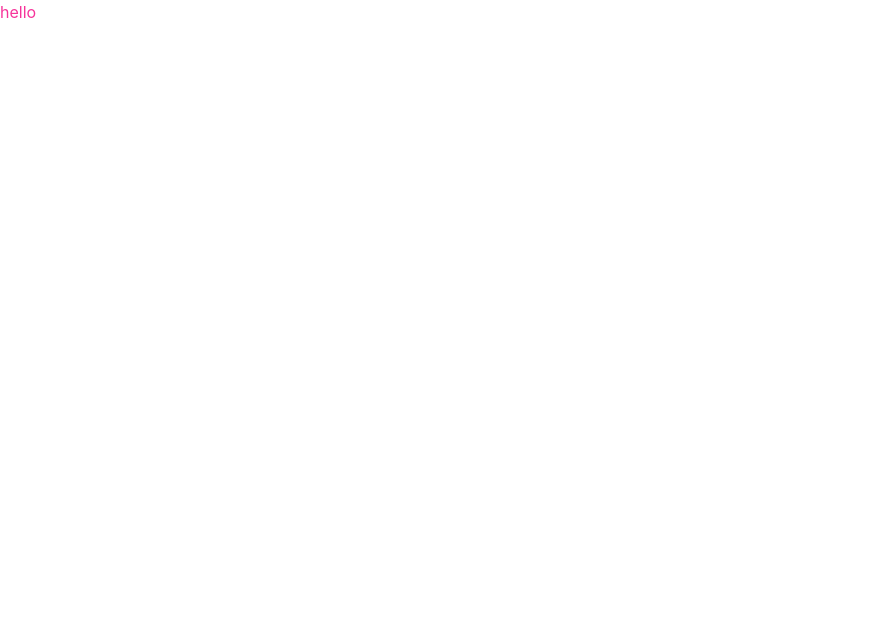
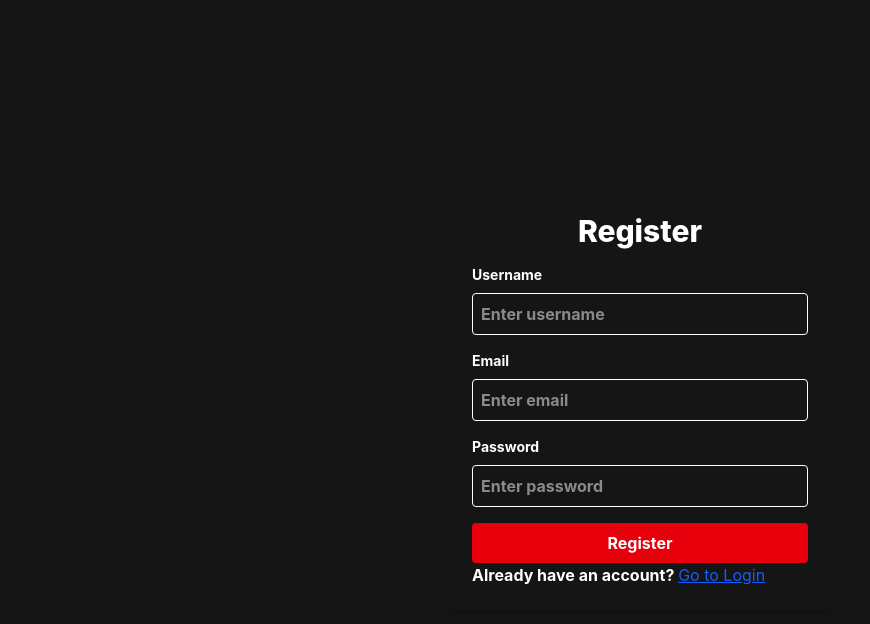
Before and after one commit to prasiddha-dahal/PrepMate, a React app in the folder frontend/: page /register in a window 1280 px wide. Shown: the top 624 px of the page, without its empty margins (0-870 px from the left). Built offline with nearby package versions, Linux system fonts and the light colour scheme; the HTML template or start-up script is replaced by a standard one.

Commit message:
feat: implement routes and auth ui in frontend

```diff
--- a/frontend/package.json
+++ b/frontend/package.json
@@ -14,7 +14,7 @@
     "axios": "^1.16.0",
     "react": "^19.2.5",
     "react-dom": "^19.2.5",
-    "react-router-dom": "^7.14.2",
+    "react-router": "^7.14.2",
     "tailwindcss": "^4.2.4"
   },
   "devDependencies": {
--- a/frontend/src/App.jsx
+++ b/frontend/src/App.jsx
@@ -1,8 +1,9 @@
+import { RouterProvider } from "react-router"
+import router from "./app.routes"
+
 const App = () => {
     return (
-        <div>
-            <p className="text-pink-500">hello</p>
-        </div>
+        <RouterProvider router={router} />
     )
 }
 
--- /dev/null
+++ b/frontend/src/features/auth/pages/Login.jsx
@@ -0,0 +1,52 @@
+import { Link } from "react-router"
+
+const Login = () => {
+
+    const handleSubmit = (e) => {
+        e.preventDefault()
+    }
+    return (
+        <>
+            <main>
+                <div className="min-h-screen flex items-center justify-center bg-[#151515] text-white font-bold ">
+                    <div className="w-full max-w-sm  p-6 rounded shadow bg-[#151515]">
+
+                        <h1 className="text-3xl font-extrabold text-center mb-4">Login</h1>
+
+                        <form className="space-y-4" onSubmit={handleSubmit}>
+
+                            <div>
+                                <label className="block text-sm my-2">Username or Email</label>
+                                <input
+                                    type="text"
+                                    className="w-full border p-2 rounded focus:outline-none"
+                                    placeholder="Enter username or email"
+                                    name="identifier"
+                                />
+                            </div>
+
+                            <div>
+                                <label className="block text-sm my-2">Password</label>
+                                <input
+                                    type="password"
+                                    className="w-full border p-2 rounded focus:outline-none"
+                                    placeholder="Enter password"
+                                    name="password"
+                                />
+                            </div>
+
+                            <button className="w-full bg-red-600 text-white p-2 rounded cursor-pointer transition transform hover:bg-red-800 active:scale-95 active:shadow-inner">
+                                Login
+                            </button>
+
+                        </form>
+                        <p>Don't have an account? <Link to={'/register'} className="font-normal underline text-blue-600">Go to Register</Link> </p>
+                    </div>
+                </div>
+
+            </main>
+        </>
+    )
+}
+
+export default Login
--- /dev/null
+++ b/frontend/src/features/auth/pages/Register.jsx
@@ -0,0 +1,64 @@
+import { useNavigate, Link } from "react-router"
+
+const Register = () => {
+
+    const navigate = useNavigate()
+
+    const handleSubmit = (e) => {
+        e.preventDefault()
+    }
+    return (
+        <>
+            <main>
+                <div className="min-h-screen flex items-center justify-center bg-[#151515] text-white font-bold ">
+                    <div className="w-full max-w-sm  p-6 rounded shadow bg-[#151515]">
+
+                        <h1 className="text-3xl font-extrabold text-center mb-4">Register</h1>
+
+                        <form className="space-y-4" onSubmit={handleSubmit}>
+
+                            <div>
+                                <label className="block text-sm my-2">Username</label>
+                                <input
+                                    type="text"
+                                    className="w-full border p-2 rounded focus:outline-none"
+                                    placeholder="Enter username"
+                                    name="username"
+                                />
+                            </div>
+
+                            <div>
+                                <label className="block text-sm my-2">Email</label>
+                                <input
+                                    type="email"
+                                    className="w-full border p-2 rounded focus:outline-none"
+                                    placeholder="Enter email"
+                                    name="email"
+                                />
+                            </div>
+                            <div>
+                                <label className="block text-sm my-2">Password</label>
+                                <input
+                                    type="password"
+                                    className="w-full border p-2 rounded focus:outline-none"
+                                    placeholder="Enter password"
+                                    name="password"
+                                />
+                            </div>
+
+                            <button className="w-full bg-red-600 text-white p-2 rounded cursor-pointer transition transform hover:bg-red-800 active:scale-95 active:shadow-inner">
+                                Register
+                            </button>
+
+                        </form>
+                        <p>Already have an account? <Link to={'/login'} className="font-normal underline text-blue-600">Go to Login</Link> </p>
+                    </div>
+                </div>
+
+            </main>
+        </>
+    )
+
+}
+
+export default Register
--- /dev/null
+++ b/frontend/src/features/auth/services/auth.api.js
@@ -0,0 +1,62 @@
+import axios from "axios"
+import { defaultAllowedOrigins } from "vite";
+
+export const register = async ({ username, email, password }) => {
+
+    try {
+        const res = await axios.post("http://localhost:3000/api/auth/register", {
+            username,
+            email,
+            password
+        });
+
+        return res.data;
+
+
+    } catch (error) {
+        console.log(error)
+    }
+}
+
+export const login = async ({ identifier, password }) => {
+
+    try {
+        const res = await axios.post("http://localhost:3000/api/auth/login", {
+            identifier,
+            password
+        },
+            { withCredentials: true }
+        );
+
+        return res.data;
+
+
+    } catch (error) {
+        console.log(error)
+    }
+}
+
+export const logout = async () => {
+    try {
+        const res = await axios.get("http://localhost:3000/api/auth/logout",
+            { withCredentials: true }
+        );
+
+        return res.data;
+    }catch(error){
+        console.log(error)
+    }
+}
+
+export const getMe = async() => {
+    try{
+        const res = await axios.get("http://localhost:3000/api/auth/get-me",
+        {withCredentials: true}
+        );
+
+        return res.data;
+
+    }catch(error){
+        console.log(error)
+    }
+}
--- a/frontend/src/services/api.js
+++ /dev/null
@@ -1,8 +0,0 @@
-import axios from "axios"
-
-const API = axios.create({
-    baseURL : "http://localhost:3000/api",
-    withCredentials: true
-})
-
-export default API
```
Also changed, not shown: frontend/src/app.routes.jsx (added, +17 -0 lines), 1 other file (tests, documents, lock files or other folders).
